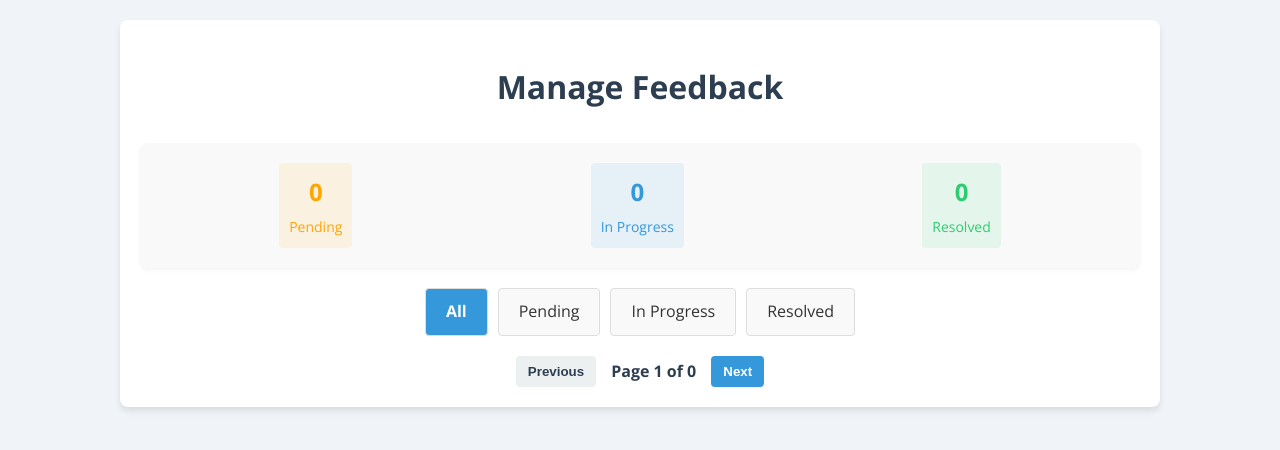
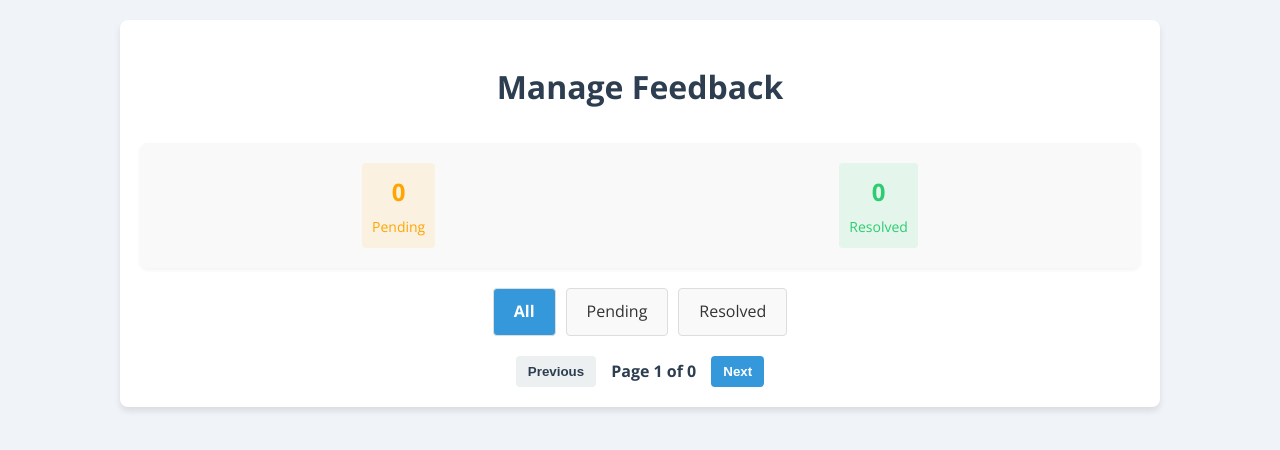
Before and after one commit to NghiNgo/tcvn-text-recogine, a Flask app: page /manage-feedback in a window 1280 px wide. Shown: the top 450 px of the page. Run offline with Flask 3, Linux system fonts and the light colour scheme.

Commit message:
feat: 2024-09-25
- Add feature feedback

```diff
--- a/templates/manage_feedback.html
+++ b/templates/manage_feedback.html
@@ -50,9 +50,6 @@
         }
         .status-pending {
             color: #ffa500;
-        }
-        .status-in-progress {
-            color: #3498db;
         }
         .status-resolved {
             color: #2ecc71;
@@ -118,17 +115,11 @@
         .tab.pending.active {
             background-color: #ffa500;
         }
-        .tab.in-progress.active {
-            background-color: #3498db;
-        }
         .tab.resolved.active {
             background-color: #2ecc71;
         }
         .status-pending {
             color: #ffa500;
-        }
-        .status-in-progress {
-            color: #3498db;
         }
         .status-resolved {
             color: #2ecc71;
@@ -191,10 +182,6 @@
             color: #ffa500;
             background-color: rgba(255, 165, 0, 0.1);
         }
-        .stat-in-progress {
-            color: #3498db;
-            background-color: rgba(52, 152, 219, 0.1);
-        }
         .stat-resolved {
             color: #2ecc71;
             background-color: rgba(46, 204, 113, 0.1);
@@ -210,10 +197,6 @@
                 <div class="count" id="pending-count">0</div>
                 <div class="label">Pending</div>
             </div>
-            <div class="stat-item stat-in-progress">
-                <div class="count" id="in-progress-count">0</div>
-                <div class="label">In Progress</div>
-            </div>
             <div class="stat-item stat-resolved">
                 <div class="count" id="resolved-count">0</div>
                 <div class="label">Resolved</div>
@@ -223,7 +206,6 @@
         <div class="tabs">
             <div class="tab all active" onclick="showTab('all')">All</div>
             <div class="tab pending" onclick="showTab('pending')">Pending</div>
-            <div class="tab in-progress" onclick="showTab('in_progress')">In Progress</div>
             <div class="tab resolved" onclick="showTab('resolved')">Resolved</div>
         </div>
 
@@ -239,18 +221,14 @@
                     {% if item.pending_timestamp %}
                         <p><strong>Pending since:</strong> {{ item.pending_timestamp|parse_timestamp('%Y-%m-%d %H:%M:%S') }}</p>
                     {% endif %}
-                    {% if item.in_progress_timestamp %}
-                        <p><strong>In Progress since:</strong> {{ item.in_progress_timestamp|parse_timestamp('%Y-%m-%d %H:%M:%S') }}</p>
-                    {% endif %}
-                    {% if item.resolved_timestamp %}
-                        <p><strong>Resolved on:</strong> {{ item.resolved_timestamp|parse_timestamp('%Y-%m-%d %H:%M:%S') }}</p>
+                    {% if item.resolve_time %}
+                        <p><strong>Resolved on:</strong> {{ item.resolve_time|parse_timestamp('%Y-%m-%d %H:%M:%S') }}</p>
                     {% endif %}
                     {% if item.attachment %}
                         <p><strong>Attachment:</strong> <a href="{{ url_for('serve_feedback_attachment', filename=item.attachment) }}" target="_blank">View Attachment</a></p>
                     {% endif %}
                     <select id="status-{{ item.feedback_id }}">
                         <option value="pending" {% if item.status == 'pending' %}selected{% endif %}>Pending</option>
-                        <option value="in_progress" {% if item.status == 'in_progress' %}selected{% endif %}>In Progress</option>
                         <option value="resolved" {% if item.status == 'resolved' %}selected{% endif %}>Resolved</option>
                     </select>
                     <input type="text" id="resolved-by-{{ item.feedback_id }}" placeholder="Resolved by" value="{{ item.resolved_by or '' }}">
@@ -348,7 +326,6 @@
                 counts[status]++;
             });
             document.getElementById('pending-count').textContent = counts.pending;
-            document.getElementById('in-progress-count').textContent = counts.in_progress;
             document.getElementById('resolved-count').textContent = counts.resolved;
         }
 
```
